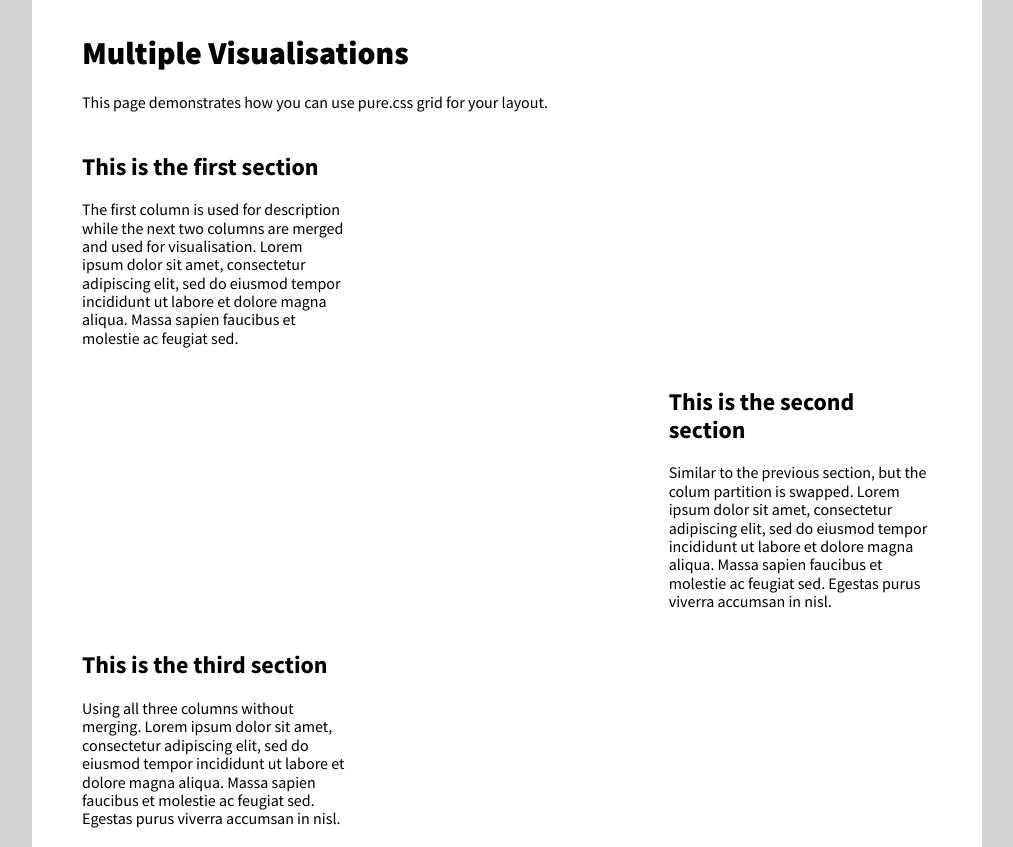
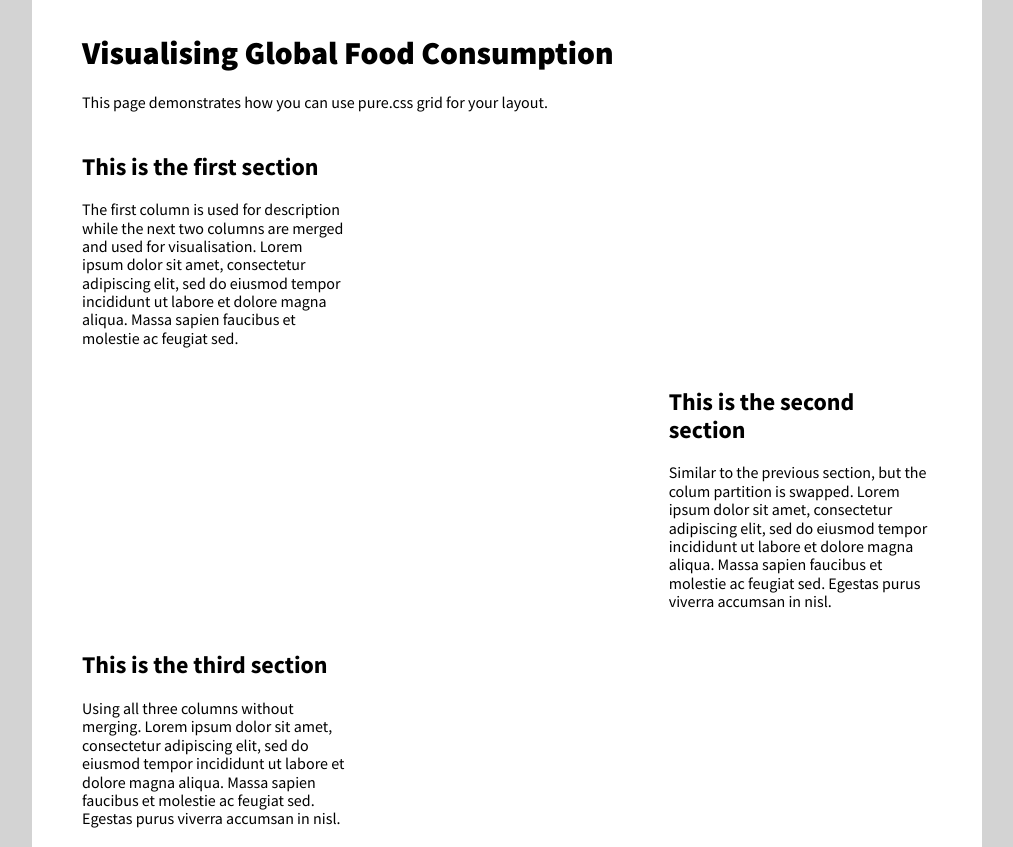
Before and after one commit to benchipperfield/FIT3179, a plain HTML site: page multiple_charts/js/using_pure_css.html in a window 1280 px wide. Shown: the top 847 px of the page, without its empty margins (133-1146 px from the left). Drawn offline with nearby package versions, Linux system fonts and the light colour scheme; a script that the page names is missing.

Commit message:
Update using_pure_css.html

```diff
--- a/multiple_charts/js/using_pure_css.html
+++ b/multiple_charts/js/using_pure_css.html
@@ -58,7 +58,7 @@
    <!-- pure grid group -->
     <div class="pure-g">
       <div class="pure-u-1-1">
-        <h1>Multiple Visualisations</h1>
+        <h1>Visualising Global Food Consumption</h1>
         <p>This page demonstrates how you can use pure.css grid for your layout.</p>
       </div>
     </div>
```
